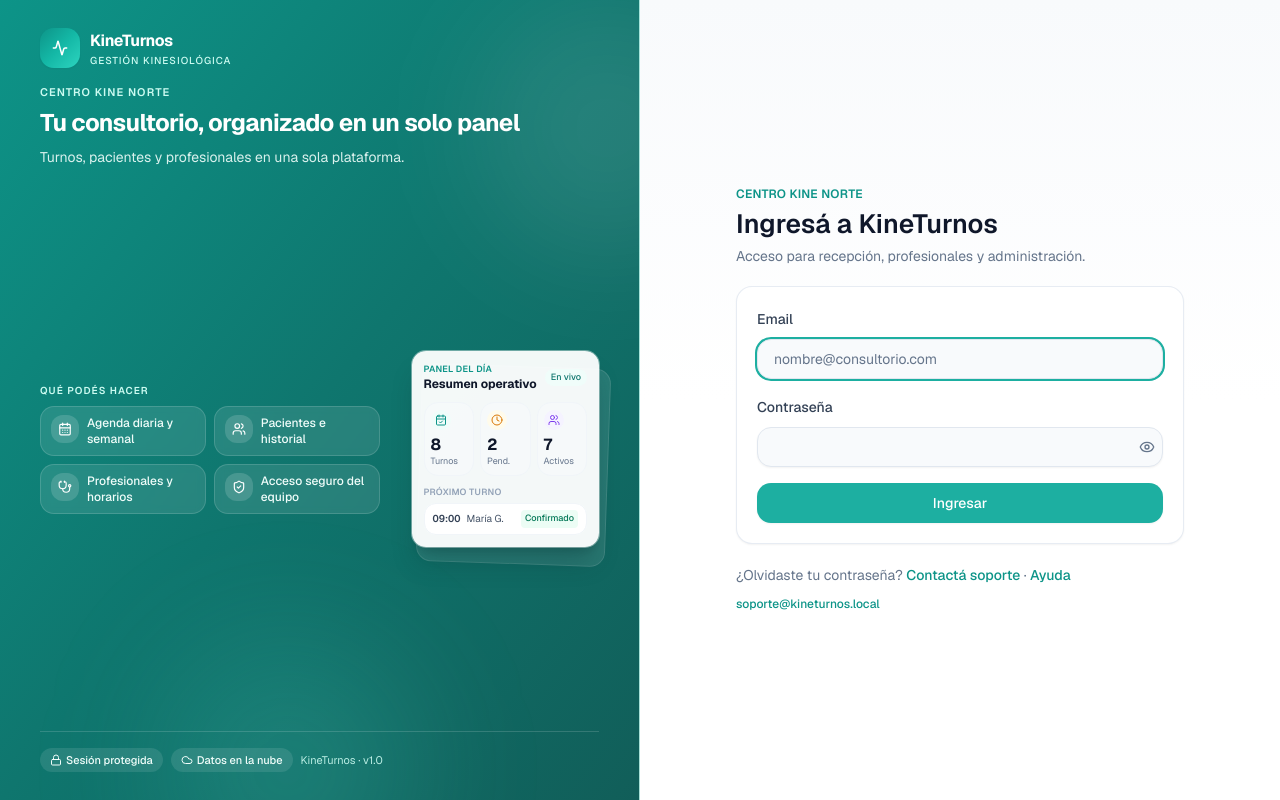
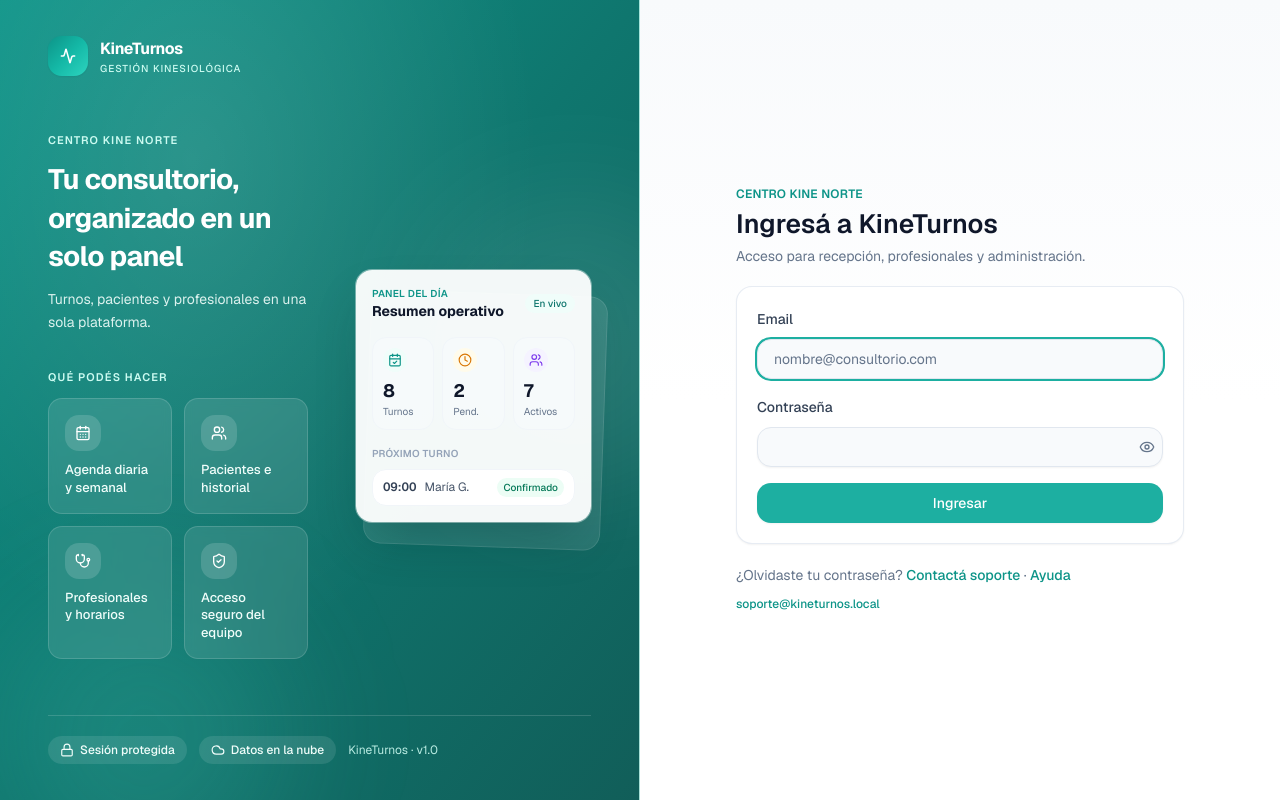
Before and after one commit to Matiglorioso/kineturnos, a Next.js app: page /login in a window 1280 px wide. Built offline with nearby package versions, Linux system fonts and the light colour scheme; no server answers.

Commit message:
Redistribuir panel de marca del login con layout equilibrado en dos columnas.

```diff
--- a/src/components/auth/AuthBrandPanel.tsx
+++ b/src/components/auth/AuthBrandPanel.tsx
@@ -37,16 +37,20 @@ export function AuthBrandPanel({ className }: AuthBrandPanelProps) {
     >
       <div
         aria-hidden
-        className="pointer-events-none absolute -right-24 top-0 h-64 w-64 rounded-full bg-white/10 blur-3xl"
+        className="pointer-events-none absolute -right-20 top-1/4 h-72 w-72 rounded-full bg-white/10 blur-3xl"
       />
       <div
         aria-hidden
-        className="pointer-events-none absolute -bottom-24 left-1/4 h-64 w-64 rounded-full bg-teal-300/15 blur-3xl"
+        className="pointer-events-none absolute -bottom-20 left-0 h-72 w-72 rounded-full bg-teal-300/15 blur-3xl"
+      />
+      <div
+        aria-hidden
+        className="pointer-events-none absolute inset-0 bg-[radial-gradient(ellipse_at_30%_20%,rgba(255,255,255,0.12),transparent_55%)]"
       />
 
-      <div className="relative grid h-full w-full grid-rows-[auto_minmax(0,1fr)_auto] px-7 py-6 xl:px-10 xl:py-7">
-        <header className="max-w-xl">
-          <div className="flex items-center gap-2.5">
+      <div className="relative flex h-full w-full flex-col px-8 py-7 xl:px-12 xl:py-9">
+        <header className="shrink-0">
+          <div className="flex items-center gap-3">
             <LogoMark className="h-10 w-10 shrink-0" />
             <div>
               <p className="text-base font-bold tracking-tight">{siteConfig.name}</p>
@@ -55,58 +59,62 @@ export function AuthBrandPanel({ className }: AuthBrandPanelProps) {
               </p>
             </div>
           </div>
+        </header>
 
-          <p className="mt-4 text-[11px] font-semibold uppercase tracking-widest text-brand-100">
+        <div className="flex min-h-0 flex-1 items-center py-6 xl:py-8">
+          <div className="grid w-full items-center gap-10 lg:grid-cols-[minmax(0,1.05fr)_minmax(0,0.95fr)] lg:gap-8 xl:gap-12">
+            <div className="flex flex-col justify-center gap-8 xl:gap-9">
+              <div className="max-w-md space-y-3">
+                <p className="text-[11px] font-semibold uppercase tracking-widest text-brand-100">
                   {siteConfig.clinicName}
                 </p>
-          <h2 className="mt-1.5 text-xl font-bold leading-tight tracking-tight xl:text-2xl">
+                <h2 className="text-2xl font-bold leading-tight tracking-tight xl:text-[1.75rem] xl:leading-snug">
                   Tu consultorio, organizado en un solo panel
                 </h2>
-          <p className="mt-2 max-w-md text-xs leading-relaxed text-brand-50/90 xl:text-sm">
+                <p className="text-sm leading-relaxed text-brand-50/90">
                   Turnos, pacientes y profesionales en una sola plataforma.
                 </p>
-        </header>
+              </div>
 
-        <div className="grid min-h-0 items-center gap-4 py-3 lg:grid-cols-[minmax(0,1fr)_auto] lg:gap-6 xl:gap-8">
-          <section aria-label="Funcionalidades principales" className="min-w-0">
-            <p className="mb-2 text-[10px] font-semibold uppercase tracking-widest text-brand-100">
+              <section aria-label="Funcionalidades principales" className="max-w-lg">
+                <p className="mb-3 text-[11px] font-semibold uppercase tracking-widest text-brand-100">
                   Qué podés hacer
                 </p>
-            <div className="grid grid-cols-2 gap-2">
+                <div className="grid grid-cols-2 gap-3">
                   {capabilities.map((item) => (
                     <article
                       key={item.title}
-                  className="flex items-start gap-2 rounded-lg border border-white/15 bg-white/10 px-2.5 py-2 backdrop-blur-sm"
+                      className="flex flex-col gap-2.5 rounded-xl border border-white/15 bg-white/10 p-3.5 backdrop-blur-sm xl:p-4"
                     >
-                  <span className="flex h-7 w-7 shrink-0 items-center justify-center rounded-md bg-white/15">
-                    <item.icon className="h-3.5 w-3.5" />
+                      <span className="flex h-9 w-9 items-center justify-center rounded-lg bg-white/15">
+                        <item.icon className="h-4 w-4" />
                       </span>
-                  <p className="text-[11px] font-medium leading-snug text-brand-50 xl:text-xs">
+                      <p className="text-xs font-medium leading-snug text-brand-50 xl:text-[13px]">
                         {item.title}
                       </p>
                     </article>
                   ))}
                 </div>
               </section>
+            </div>
 
-          <div className="hidden shrink-0 lg:block">
+            <div className="flex items-center justify-center lg:justify-end xl:justify-center">
               <AuthPanelPreview />
             </div>
           </div>
+        </div>
 
-        <footer className="flex flex-wrap items-center gap-2 border-t border-white/15 pt-4">
+        <footer className="flex shrink-0 flex-wrap items-center gap-3 border-t border-white/15 pt-5">
           {trustSignals.map((item) => (
             <span
               key={item.label}
-              className="inline-flex items-center gap-1 rounded-full bg-white/10 px-2.5 py-1 text-[11px] font-medium text-brand-50"
+              className="inline-flex items-center gap-1.5 rounded-full bg-white/10 px-3 py-1.5 text-xs font-medium text-brand-50"
             >
-              <item.icon className="h-3 w-3 shrink-0" />
+              <item.icon className="h-3.5 w-3.5 shrink-0" />
               {item.label}
             </span>
           ))}
-          <span className="text-[11px] text-brand-100/90">
-            {siteConfig.name} · v1.0
-          </span>
+          <span className="text-xs text-brand-100/90">{siteConfig.name} · v1.0</span>
         </footer>
       </div>
     </aside>
--- a/src/components/auth/AuthPanelPreview.tsx
+++ b/src/components/auth/AuthPanelPreview.tsx
@@ -1,31 +1,34 @@
 import { CalendarCheck, Clock, Users } from "lucide-react";
 
-/** Vista previa decorativa del panel — compacta para caber sin scroll en login desktop. */
+/** Vista previa decorativa del panel — equilibrada con la columna de marca en login desktop. */
 export function AuthPanelPreview() {
   return (
-    <div aria-hidden className="relative mx-auto w-full max-w-[260px] xl:max-w-[280px]">
-      <div className="absolute -right-2 top-4 h-full w-full rotate-2 rounded-xl bg-white/10 ring-1 ring-white/20" />
-      <div className="relative overflow-hidden rounded-xl bg-white/95 p-3 text-slate-900 shadow-xl shadow-teal-950/25 ring-1 ring-white/40">
+    <div
+      aria-hidden
+      className="relative w-full max-w-[280px] lg:max-w-[300px] xl:max-w-[320px]"
+    >
+      <div className="absolute -right-3 top-6 h-full w-full rotate-2 rounded-2xl bg-white/10 ring-1 ring-white/20" />
+      <div className="relative overflow-hidden rounded-2xl bg-white/95 p-4 text-slate-900 shadow-2xl shadow-teal-950/30 ring-1 ring-white/40">
         <div className="flex items-center justify-between gap-2">
           <div>
-            <p className="text-[9px] font-semibold uppercase tracking-wide text-brand-600">
+            <p className="text-[10px] font-semibold uppercase tracking-wide text-brand-600">
               Panel del día
             </p>
-            <p className="text-xs font-bold text-slate-900">Resumen operativo</p>
+            <p className="text-sm font-bold text-slate-900">Resumen operativo</p>
           </div>
-          <span className="rounded-full bg-brand-50 px-1.5 py-0.5 text-[9px] font-medium text-brand-700">
+          <span className="rounded-full bg-brand-50 px-2 py-0.5 text-[10px] font-medium text-brand-700">
             En vivo
           </span>
         </div>
 
-        <div className="mt-2.5 grid grid-cols-3 gap-1.5">
+        <div className="mt-4 grid grid-cols-3 gap-2">
           <PreviewStat icon={CalendarCheck} label="Turnos" value="8" tone="brand" />
           <PreviewStat icon={Clock} label="Pend." value="2" tone="amber" />
           <PreviewStat icon={Users} label="Activos" value="7" tone="violet" />
         </div>
 
-        <div className="mt-2.5">
-          <p className="text-[9px] font-semibold uppercase tracking-wide text-slate-400">
+        <div className="mt-4">
+          <p className="text-[10px] font-semibold uppercase tracking-wide text-slate-400">
             Próximo turno
           </p>
           <PreviewAppointment
@@ -58,14 +61,14 @@ function PreviewStat({
   };
 
   return (
-    <div className="rounded-lg border border-slate-100 bg-slate-50/80 p-1.5">
+    <div className="rounded-xl border border-slate-100 bg-slate-50/80 p-2.5">
       <span
-        className={`inline-flex h-5 w-5 items-center justify-center rounded-md ${tones[tone]}`}
+        className={`inline-flex h-6 w-6 items-center justify-center rounded-md ${tones[tone]}`}
       >
-        <Icon className="h-3 w-3" />
+        <Icon className="h-3.5 w-3.5" />
       </span>
-      <p className="mt-1 text-base font-bold leading-none text-slate-900">{value}</p>
-      <p className="mt-0.5 text-[9px] text-slate-500">{label}</p>
+      <p className="mt-2 text-lg font-bold leading-none text-slate-900">{value}</p>
+      <p className="mt-1 text-[10px] text-slate-500">{label}</p>
     </div>
   );
 }
@@ -82,11 +85,11 @@ function PreviewAppointment({
   statusClass: string;
 }) {
   return (
-    <div className="mt-1 flex items-center gap-1.5 rounded-md border border-slate-100 bg-white px-2 py-1.5">
-      <span className="text-[10px] font-semibold tabular-nums text-slate-700">{time}</span>
-      <span className="min-w-0 flex-1 truncate text-[10px] text-slate-600">{patient}</span>
+    <div className="mt-2 flex items-center gap-2 rounded-lg border border-slate-100 bg-white px-2.5 py-2">
+      <span className="text-xs font-semibold tabular-nums text-slate-700">{time}</span>
+      <span className="min-w-0 flex-1 truncate text-xs text-slate-600">{patient}</span>
       <span
-        className={`shrink-0 rounded px-1 py-0.5 text-[9px] font-medium ${statusClass}`}
+        className={`shrink-0 rounded-md px-1.5 py-0.5 text-[10px] font-medium ${statusClass}`}
       >
         {status}
       </span>
```
Lines whose indentation alone changed are shown as unchanged.
